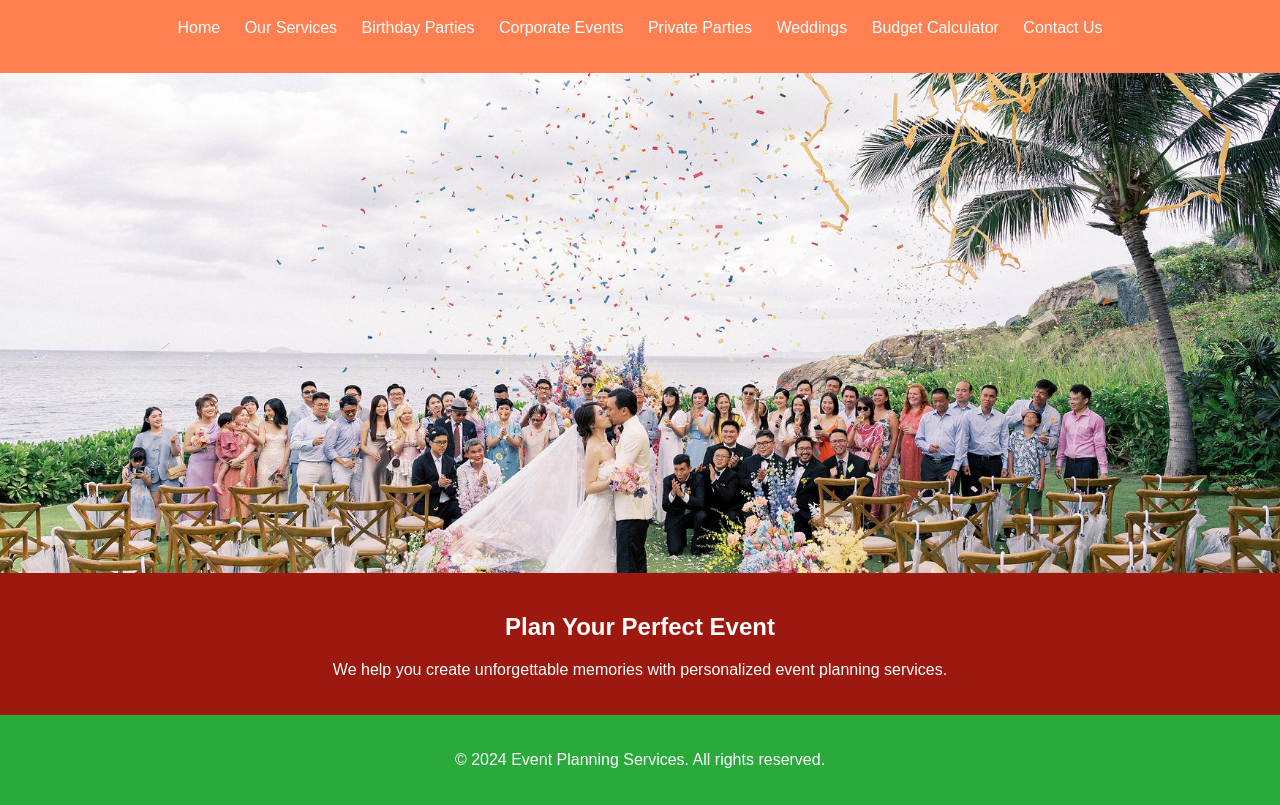
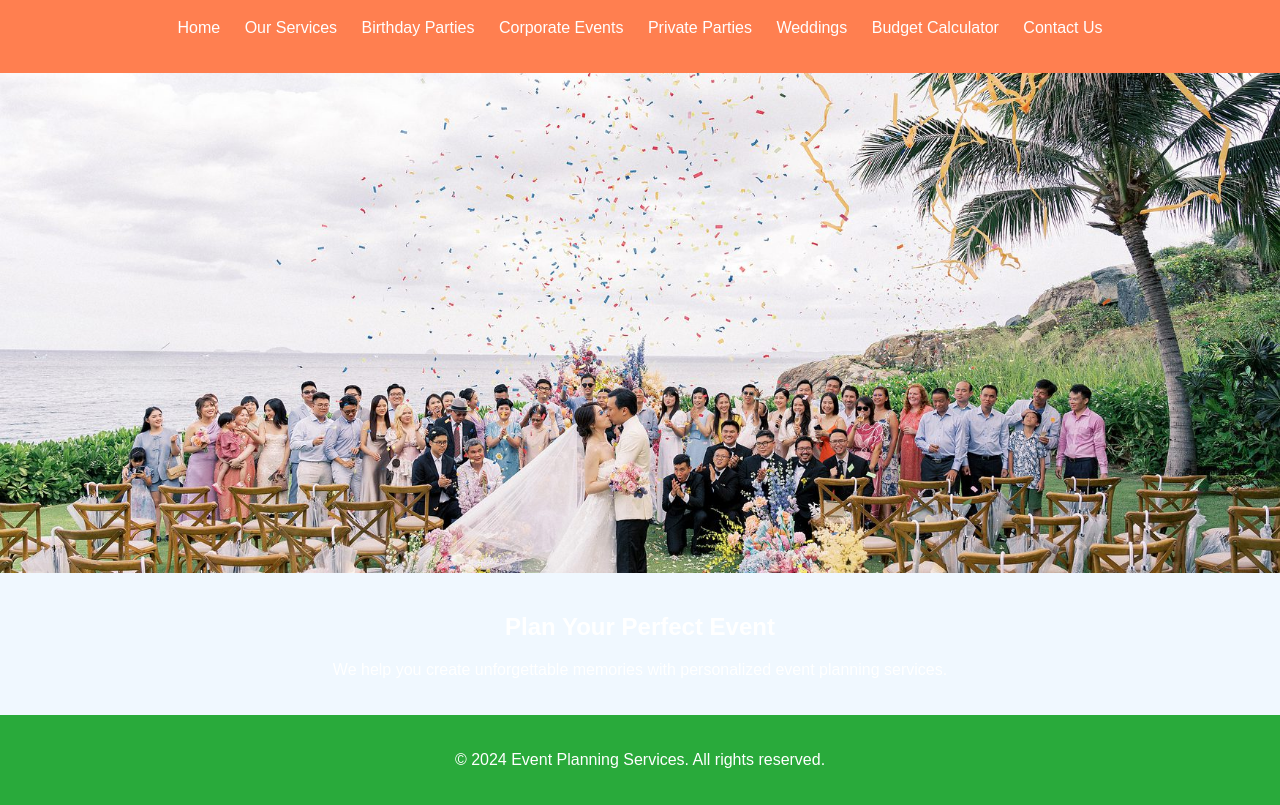
Before and after one commit to JeetRupinder/event-planning-service, a plain HTML site: page index.html in a window 1280 px wide. Shown: the part 81-886 px from the top of the page. Drawn offline with Linux system fonts and the light colour scheme.

Commit message:
styles.css

```diff
--- a/styles.css
+++ b/styles.css
@@ -2,7 +2,7 @@ body {
     font-family: Arial, sans-serif;
     margin: 0;
     padding: 0;
-    background-color: #9d190f;
+    background-color: #f0f8ff;
 }
 
 header {
```
